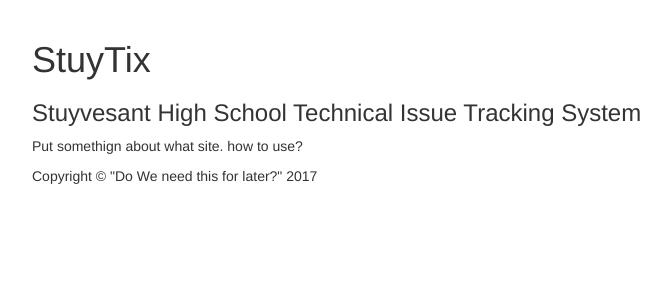
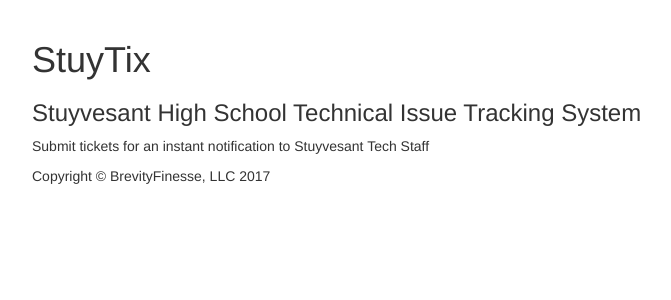
Before and after one commit to billywongstuy/BrevityFinesse-SDSpr17FP, a Flask app: page / in a window 1280 px wide. Shown: the part 51-351 px from the top of the page, without its empty margins (23-694 px from the left). Run offline with Flask 2, Linux system fonts and the light colour scheme; some libraries are stand-ins or nearby versions.

Commit message:
updated index content

```diff
--- a/templates/index.html
+++ b/templates/index.html
@@ -18,9 +18,9 @@
       <h1>StuyTix</h1>
       <h3>Stuyvesant High School Technical Issue Tracking System</h3>
 
-      <p>Put somethign about what site. how to use?</p>
+      <p>Submit tickets for an instant notification to Stuyvesant Tech Staff</p>
 
-      <p>Copyright © "Do We need this for later?" 2017</p>
+      <p>Copyright © BrevityFinesse, LLC 2017</p>
 
     </div>
     <div class="col-4-md col-3-sm col-1-xs"></div>
```
